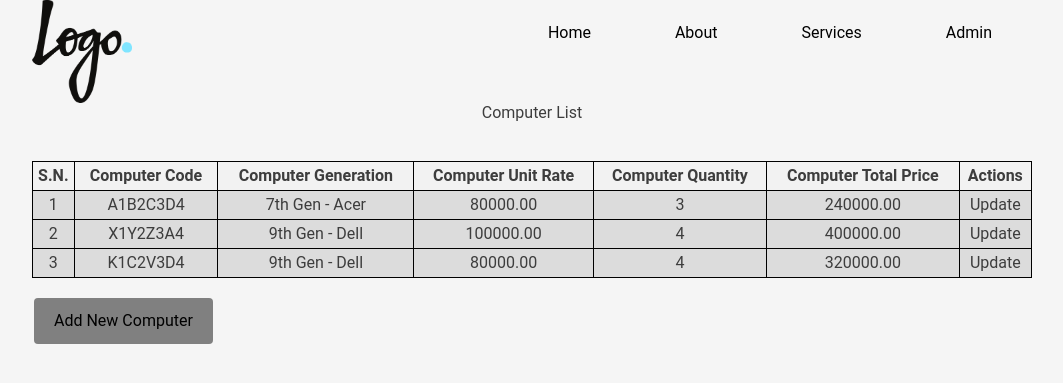
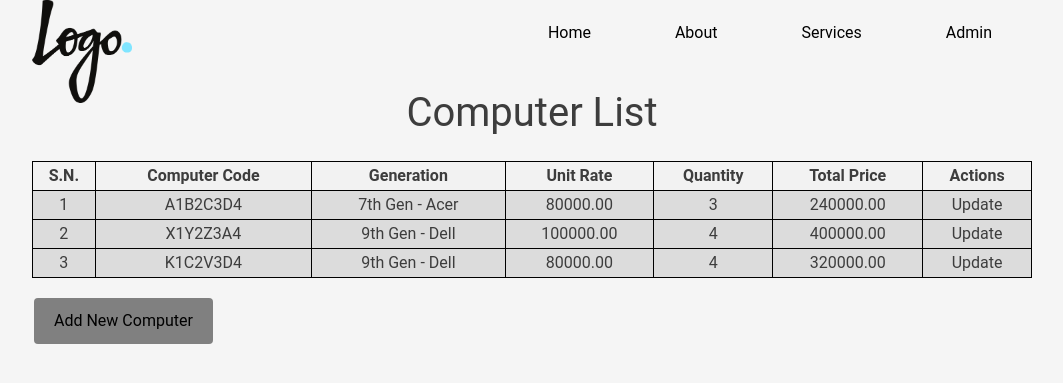
Before and after one commit to shulav26/django_qualification_task, a Django app: template computer/templates/computer_list.html in a window 1280 px wide. Shown: the top 383 px of the page, without its empty margins (108-1171 px from the left). Run offline with Django 5.2, Linux system fonts and the light colour scheme; the template is opened without the code that fills it: values that come from a table or form of the project are taken from there, others are empty; data comes from the database, SQL or seed files in the repository; both versions use the stored data as it was after the commit.

Commit message:
Initial commit

```diff
--- a/computer/templates/computer_list.html
+++ b/computer/templates/computer_list.html
@@ -3,7 +3,7 @@
 <head>
     <meta charset="UTF-8">
     <meta name="viewport" content="width=device-width, initial-scale=1.0">
-    <link href="computer_hub/tailwind.css" rel="stylesheet">
+    <link href="../static/tailwind.css" rel="stylesheet">
     <title>Computer List</title>
     <script>
     function reloadpage() {
@@ -34,6 +34,7 @@
         h1{
             text-align: center;
             margin-bottom: 35px;
+            font-size: 40px;
         }
         .clearfix:before, .clearfix:after{
             clear: both;
@@ -130,16 +131,16 @@
             </nav>
           </div>
         </header>
-        <h1>Computer List</h1>
+        <h1 >Computer List</h1 >
         <table >
         <thead>
             <tr>
                 <th>S.N.</th>
                 <th>Computer Code</th>
-                <th>Computer Generation</th>
-                <th>Computer Unit Rate</th>
-                <th>Computer Quantity</th>
-                <th>Computer Total Price</th>
+                <th>Generation</th>
+                <th>Unit Rate</th>
+                <th>Quantity</th>
+                <th>Total Price</th>
                 <th>Actions</th>
             </tr>
         </thead>
```
Also changed, not shown: computer/static/tailwind.css (renamed from computer/templates/tailwind.css), db.sqlite3.
